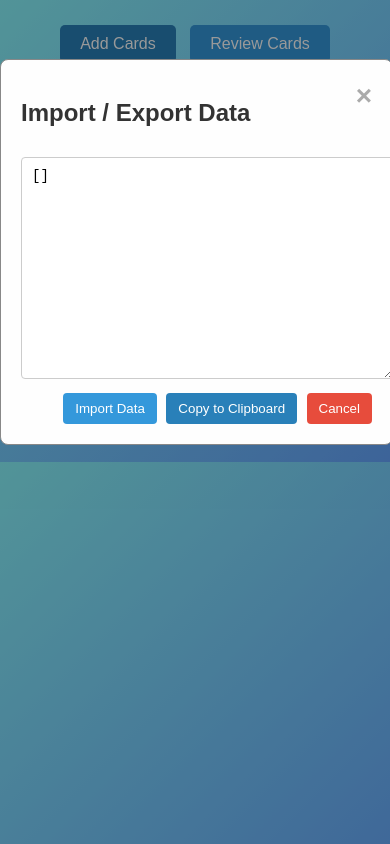
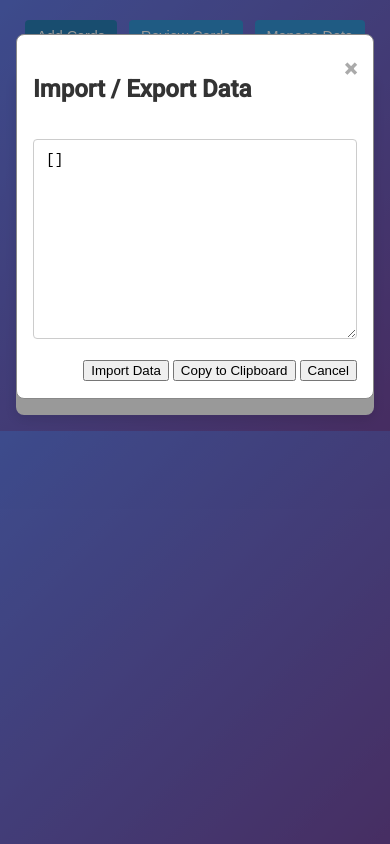
Before and after one commit to iamwiredu/flashcard, a plain HTML site: page index.html in a window 390 px wide. Both pictures are taken after a click on the button "Manage Data". Drawn offline with Linux system fonts and the light colour scheme.

Commit message:
Update index.html

```diff
--- a/index.html
+++ b/index.html
@@ -1,159 +1,160 @@
 <!DOCTYPE html>
 <html lang="en">
-
 <head>
   <meta charset="UTF-8" />
   <meta name="viewport" content="width=device-width, initial-scale=1" />
   <title>Flash Card Memorization</title>
+  <!-- Using Google Fonts for a modern look -->
+  <link href="https://fonts.googleapis.com/css2?family=Roboto:wght@400;500&display=swap" rel="stylesheet">
   <style>
-        /* General page styling with a cool blue gradient background */
+    /* Reset some defaults */
+    * {
+      box-sizing: border-box;
+    }
     body {
-            font-family: Arial, sans-serif;
-            background: linear-gradient(135deg, #89f7fe, #66a6ff);
+      font-family: 'Roboto', sans-serif;
+      background: linear-gradient(135deg, #667eea, #764ba2);
       margin: 0;
-            padding: 20px;
+      padding: 1rem;
       color: #333;
+      font-size: 16px;
+      line-height: 1.5;
     }
-
     header {
       text-align: center;
-            margin-bottom: 20px;
+      margin-bottom: 1rem;
     }
-
     header button {
       background: #3498db;
       color: #fff;
       border: none;
-            padding: 10px 20px;
-            margin: 5px;
-            border-radius: 5px;
+      padding: 0.75rem 1rem;
+      margin: 0.25rem;
+      border-radius: 4px;
       cursor: pointer;
-            font-size: 16px;
+      font-size: 1rem;
+      transition: background 0.3s ease;
     }
-
     header button.active {
       background: #2980b9;
     }
-
     main {
       max-width: 600px;
-            margin: auto;
+      margin: 0 auto;
+      background: #fff;
+      border-radius: 8px;
+      padding: 1rem;
+      box-shadow: 0 4px 12px rgba(0, 0, 0, 0.1);
     }
-
     /* Add Cards Mode */
     .card-form {
-            background: #fff;
-            padding: 20px;
+      background: #f9f9f9;
+      padding: 1rem;
       border-radius: 8px;
-            box-shadow: 0 4px 8px rgba(0, 0, 0, 0.1);
-            margin-bottom: 20px;
+      box-shadow: 0 2px 6px rgba(0, 0, 0, 0.1);
+      margin-bottom: 1rem;
     }
-
     .card-form input,
     .card-form textarea {
       width: 100%;
-            padding: 10px;
-            margin: 10px 0;
+      padding: 0.75rem;
+      margin: 0.5rem 0;
       border: 1px solid #ccc;
       border-radius: 4px;
-            font-size: 16px;
+      font-size: 1rem;
     }
-
     .card-form button {
       background: #3498db;
       color: #fff;
       border: none;
-            padding: 10px 20px;
+      padding: 0.75rem 1rem;
       border-radius: 4px;
       cursor: pointer;
-            font-size: 16px;
+      font-size: 1rem;
+      transition: background 0.3s ease;
     }
-
     #cardsList {
-            margin-top: 20px;
+      margin-top: 1rem;
     }
-
     .card-item {
       background: #fff;
-            padding: 10px;
+      padding: 0.75rem;
       border-radius: 4px;
-            margin-bottom: 10px;
+      margin-bottom: 0.75rem;
       display: flex;
       justify-content: space-between;
       align-items: center;
-            box-shadow: 0 2px 4px rgba(0, 0, 0, 0.1);
+      box-shadow: 0 1px 3px rgba(0,0,0,0.1);
     }
-
     .card-item strong {
       display: block;
     }
-
     .card-item button {
       background: #e74c3c;
       border: none;
       color: #fff;
-            padding: 5px 10px;
+      padding: 0.5rem 0.75rem;
       border-radius: 4px;
       cursor: pointer;
+      font-size: 0.9rem;
     }
-
     /* Review Mode */
     .review-card {
       background: #fff;
-            width: 300px;
+      width: 100%;
+      max-width: 300px;
       height: 200px;
-            margin: 20px auto;
+      margin: 1rem auto;
       border-radius: 8px;
-            box-shadow: 0 4px 8px rgba(0, 0, 0, 0.1);
+      box-shadow: 0 4px 12px rgba(0, 0, 0, 0.1);
       display: flex;
       justify-content: center;
       align-items: center;
       text-align: center;
-            font-size: 18px;
-            padding: 20px;
+      font-size: 1rem;
+      padding: 1rem;
+      transition: transform 0.3s ease;
     }
-
-        /* Class to preserve whitespace formatting */
+    .review-card:hover {
+      transform: scale(1.02);
+    }
     .review-text {
       white-space: pre-wrap;
     }
-
     #reviewControls {
       text-align: center;
+      margin-top: 1rem;
     }
-
     #reviewControls button {
       background: #3498db;
       color: #fff;
       border: none;
-            padding: 10px 15px;
-            margin: 5px;
+      padding: 0.75rem 1rem;
+      margin: 0.5rem;
       border-radius: 4px;
       cursor: pointer;
-            font-size: 16px;
+      font-size: 1rem;
+      transition: background 0.3s ease;
     }
-
     /* Review mode options */
     #reviewModeOptions {
       text-align: center;
-            margin-bottom: 10px;
+      margin-bottom: 1rem;
     }
-
     #reviewModeOptions button {
       background: #3498db;
       color: #fff;
       border: none;
-            padding: 8px 15px;
-            margin: 0 5px;
+      padding: 0.5rem 1rem;
+      margin: 0 0.5rem;
       border-radius: 4px;
       cursor: pointer;
-            font-size: 14px;
+      font-size: 0.9rem;
+      transition: background 0.3s ease;
     }
-
     #reviewModeOptions button.active {
       background: #2980b9;
     }
-
     /* Modal pop-up styling */
     .modal {
       display: none;
@@ -165,47 +166,67 @@
       height: 100%;
       overflow: auto;
       background-color: rgba(0, 0, 0, 0.4);
+      padding: 1rem;
     }
-
     .modal-content {
-            background-color: #fefefe;
-            margin: 15% auto;
-            padding: 20px;
+      background-color: #fff;
+      margin: 5% auto;
+      padding: 1rem;
       border: 1px solid #888;
-            width: 90%;
+      width: 100%;
       max-width: 500px;
       border-radius: 8px;
       position: relative;
     }
-
     .close {
       color: #aaa;
       float: right;
-            font-size: 28px;
+      font-size: 1.5rem;
       font-weight: bold;
+      cursor: pointer;
     }
-
     .close:hover,
     .close:focus {
-            color: black;
+      color: #333;
       text-decoration: none;
-            cursor: pointer;
     }
-
     /* Textarea for JSON data in modal */
     #dataTextArea {
       width: 100%;
       height: 200px;
-            padding: 10px;
-            margin: 10px 0;
+      padding: 0.75rem;
+      margin: 0.75rem 0;
       border: 1px solid #ccc;
       border-radius: 4px;
       font-family: monospace;
-            font-size: 14px;
+      font-size: 0.9rem;
+    }
+    /* Media Query for Mobile */
+    @media (max-width: 480px) {
+      header button {
+        padding: 0.5rem 0.75rem;
+        font-size: 0.9rem;
+      }
+      .card-form input,
+      .card-form textarea {
+        font-size: 0.9rem;
+      }
+      .card-form button,
+      #reviewControls button,
+      #reviewModeOptions button {
+        font-size: 0.9rem;
+        padding: 0.5rem 0.75rem;
+      }
+      .review-card {
+        width: 100%;
+        max-width: 90%;
+        height: auto;
+        padding: 1rem;
+        font-size: 0.9rem;
+      }
     }
   </style>
 </head>
-
 <body>
   <!-- Header with mode toggle buttons and Data Manager -->
   <header>
@@ -253,15 +274,11 @@
     <div class="modal-content">
       <span id="closeModal" class="close">&times;</span>
       <h2>Edit Flash Card</h2>
-            <input type="text" id="editQuestion" placeholder="Edit question"
-                style="width:100%; padding:10px; margin:10px 0; border:1px solid #ccc; border-radius:4px;" />
-            <textarea id="editAnswer" placeholder="Edit answer" rows="3"
-                style="width:100%; padding:10px; margin:10px 0; border:1px solid #ccc; border-radius:4px;"></textarea>
+      <input type="text" id="editQuestion" placeholder="Edit question" />
+      <textarea id="editAnswer" placeholder="Edit answer" rows="3"></textarea>
       <div style="text-align: right;">
-                <button id="cancelEditBtn"
-                    style="background:#e74c3c; color:#fff; border:none; padding:8px 12px; border-radius:4px; cursor:pointer; margin-right:5px;">Cancel</button>
-                <button id="saveEditBtn"
-                    style="background:#3498db; color:#fff; border:none; padding:8px 12px; border-radius:4px; cursor:pointer;">Save</button>
+        <button id="cancelEditBtn">Cancel</button>
+        <button id="saveEditBtn">Save</button>
       </div>
     </div>
   </div>
@@ -273,14 +290,9 @@
       <h2>Import / Export Data</h2>
       <textarea id="dataTextArea" placeholder="Your JSON data will appear here"></textarea>
       <div style="text-align: right;">
-                <button id="importDataBtn"
-                    style="background:#3498db; color:#fff; border:none; padding:8px 12px; border-radius:4px; cursor:pointer; margin-right:5px;">Import
-                    Data</button>
-                <button id="copyDataBtn"
-                    style="background:#2980b9; color:#fff; border:none; padding:8px 12px; border-radius:4px; cursor:pointer; margin-right:5px;">Copy
-                    to Clipboard</button>
-                <button id="cancelDataBtn"
-                    style="background:#e74c3c; color:#fff; border:none; padding:8px 12px; border-radius:4px; cursor:pointer;">Cancel</button>
+        <button id="importDataBtn">Import Data</button>
+        <button id="copyDataBtn">Copy to Clipboard</button>
+        <button id="cancelDataBtn">Cancel</button>
       </div>
     </div>
   </div>
@@ -561,5 +573,4 @@
     });
   </script>
 </body>
-
 </html>
```
Lines whose indentation alone changed are shown as unchanged.
